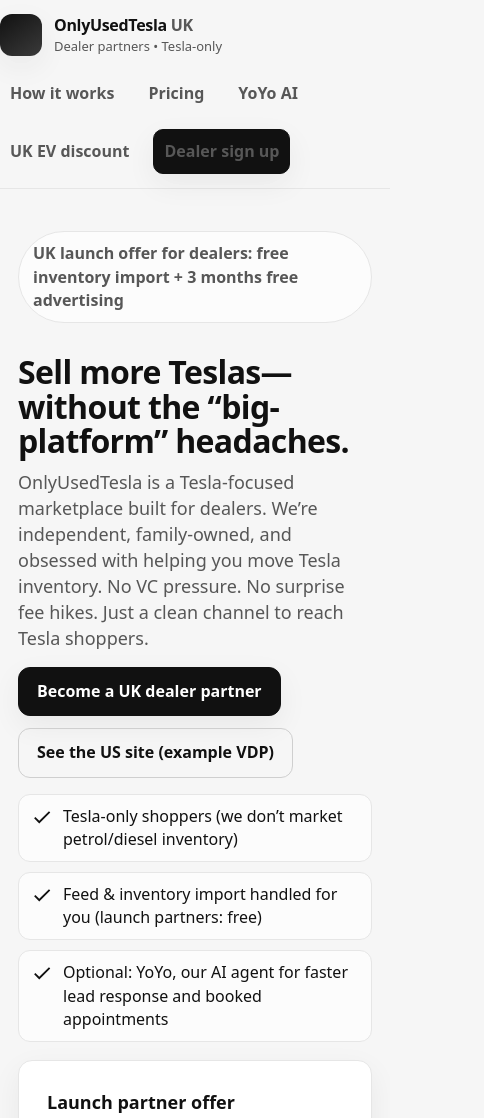
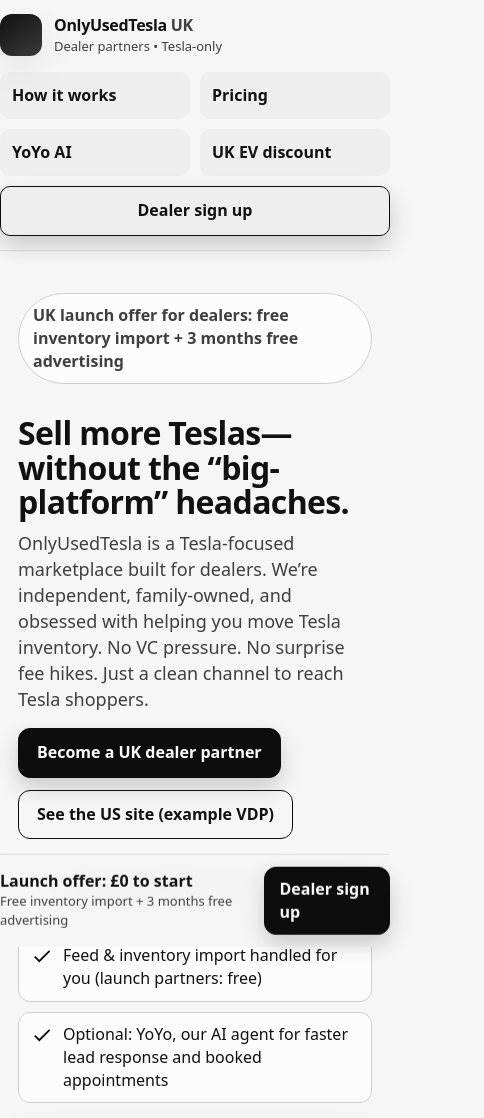
Before and after one commit to adamqureshi/out-uk, a plain HTML site: page index.html in a window 390 px wide. Shown: the top 1118 px of the page, 484 px wide, since content can reach past the window. Drawn offline with Linux system fonts and the light colour scheme.

Commit message:
Add files via upload

```diff
--- a/index.html
+++ b/index.html
@@ -400,7 +400,7 @@
               If you’d rather send your stock list directly (or want a cash offer for a Tesla in the UK), email us for now:
             </p>
             <p>
-              <a class="link" href="mailto:uk@onlyusedtesla.co.uk?subject=OnlyUsedTesla%20UK%20-%20Dealer%20Sign%20Up">uk@onlyusedtesla.co.uk</a>
+              <a class="link" href="mailto:<a class="link" href="mailto:uk@onlyusedtesla.co.uk">uk@onlyusedtesla.co.uk</a>?subject=OnlyUsedTesla%20UK%20-%20Dealer%20Sign%20Up"><a class="link" href="mailto:uk@onlyusedtesla.co.uk">uk@onlyusedtesla.co.uk</a></a>
             </p>
 
             <div class="divider"></div>
@@ -440,5 +440,17 @@
   </footer>
 
   <script src="script.js"></script>
+
+  <!-- Mobile quick CTA (subtle): keeps “Dealer sign up” visible on long pages -->
+  <div class="sticky-cta" id="stickyCta" aria-label="Quick dealer sign up">
+    <div class="wrap sticky-cta-inner">
+      <div class="sticky-cta-text">
+        <div class="sticky-cta-title">Launch offer: <strong>£0 to start</strong></div>
+        <div class="sticky-cta-sub">Free inventory import + 3 months free advertising</div>
+      </div>
+      <a class="btn btn-small" href="#signup">Dealer sign up</a>
+    </div>
+  </div>
+
 </body>
 </html>
--- a/script.js
+++ b/script.js
@@ -10,9 +10,8 @@
     showToast._t = window.setTimeout(() => toast.classList.remove('show'), 6000);
   };
 
-  if (!form) return;
-
-  form.addEventListener('submit', (e) => {
+  if (form) {
+    form.addEventListener('submit', (e) => {
     const action = (form.getAttribute('action') || '').trim();
 
     // If no backend endpoint is configured, prevent submission and guide the user.
@@ -25,4 +24,28 @@
     // If connected, let the browser submit normally, but give immediate feedback.
     showToast('Sending…');
   });
+  }
+
+  // Sticky mobile CTA (shows after a little scroll, hides when the sign-up form is in view)
+  const sticky = document.getElementById('stickyCta');
+  const signup = document.getElementById('signup');
+
+  const inViewport = (el) => {
+    if (!el) return false;
+    const r = el.getBoundingClientRect();
+    return r.top < window.innerHeight && r.bottom > 0;
+  };
+
+  const toggleSticky = () => {
+    if (!sticky) return;
+    const smallScreen = window.matchMedia('(max-width: 720px)').matches;
+    const scrolled = window.scrollY > 420;
+    const hideBecauseSignupVisible = signup && inViewport(signup);
+    sticky.classList.toggle('show', smallScreen && scrolled && !hideBecauseSignupVisible);
+  };
+
+  window.addEventListener('scroll', toggleSticky, { passive: true });
+  window.addEventListener('resize', toggleSticky);
+  toggleSticky();
+
 })();
--- a/styles.css
+++ b/styles.css
@@ -2,10 +2,10 @@
   --bg: #f6f6f6;
   --panel: #ffffff;
   --ink: #111111;
-  --muted: #575757;
-  --line: #e6e6e6;
+  --muted: #3f3f3f;
+  --line: #dedede;
   --soft: #fafafa;
-  --shadow: 0 10px 30px rgba(0,0,0,0.06);
+  --shadow: 0 12px 34px rgba(0,0,0,0.08);
   --radius: 14px;
   --radius-sm: 12px;
   --pad: 18px;
@@ -46,7 +46,7 @@
   height: auto;
   padding: 12px 14px;
   background: var(--panel);
-  border: 1px solid var(--line);
+  border: 1px solid #cfcfcf;
   border-radius: 10px;
   z-index: 999;
 }
@@ -108,25 +108,29 @@
   min-height: 46px;
   padding: 12px 18px;
   border-radius: 12px;
-  border: 1px solid #111;
-  background: #111;
-  color: #fff;
-  font-weight: 750;
+  border: 1px solid #0d0d0d;
+  background: #0d0d0d;
+  color: #ffffff;
+  font-weight: 780;
   text-decoration: none;
-  box-shadow: var(--shadow);
+  box-shadow: 0 10px 22px rgba(0,0,0,0.18);
   cursor: pointer;
 }
-.btn:hover{ transform: translateY(-1px); }
+.btn:hover{
+  transform: translateY(-1px);
+  background: #111111;
+}
 .btn:active{ transform: translateY(0px); }
-.btn:focus{ outline: 3px solid rgba(0,0,0,0.2); outline-offset: 2px; }
+.btn:focus{ outline: 3px solid rgba(0,0,0,0.25); outline-offset: 2px; }
+.btn:focus-visible{ outline: 3px solid #0d0d0d; outline-offset: 3px; }
 
 .btn-ghost{
   background: transparent;
   color: var(--ink);
-  border-color: #cfcfcf;
+  border-color: #0d0d0d;
   box-shadow: none;
 }
-.btn-ghost:hover{ background: rgba(0,0,0,0.04); }
+.btn-ghost:hover{ background: rgba(0,0,0,0.06); }
 
 .btn-small{
   min-height: 40px;
@@ -143,7 +147,7 @@
 .pill{
   display: inline-block;
   padding: 10px 14px;
-  border: 1px solid var(--line);
+  border: 1px solid #cfcfcf;
   border-radius: 999px;
   background: rgba(255,255,255,0.7);
   color: var(--muted);
@@ -190,7 +194,7 @@
   gap: 10px;
   align-items: flex-start;
   padding: 10px 12px;
-  border: 1px solid var(--line);
+  border: 1px solid #cfcfcf;
   border-radius: 12px;
   background: rgba(255,255,255,0.66);
 }
@@ -198,7 +202,7 @@
 
 .hero-card{
   background: var(--panel);
-  border: 1px solid var(--line);
+  border: 1px solid #cfcfcf;
   border-radius: var(--radius);
   padding: var(--pad-lg);
   box-shadow: var(--shadow);
@@ -211,7 +215,7 @@
 
 .mini-card{
   background: var(--soft);
-  border: 1px solid var(--line);
+  border: 1px solid #cfcfcf;
   border-radius: var(--radius-sm);
   padding: 14px;
 }
@@ -243,7 +247,7 @@
 
 .card{
   background: var(--panel);
-  border: 1px solid var(--line);
+  border: 1px solid #cfcfcf;
   border-radius: var(--radius);
   padding: var(--pad-lg);
   box-shadow: var(--shadow);
@@ -256,7 +260,7 @@
   letter-spacing: 0.02em;
   text-transform: uppercase;
   font-size: 12px;
-  border: 1px solid var(--line);
+  border: 1px solid #cfcfcf;
   padding: 6px 10px;
   border-radius: 999px;
   background: var(--soft);
@@ -280,7 +284,7 @@
   gap: 14px;
   padding: 18px 18px;
   border-radius: var(--radius);
-  border: 1px solid var(--line);
+  border: 1px solid #cfcfcf;
   background: linear-gradient(180deg, rgba(255,255,255,0.85), rgba(255,255,255,0.6));
 }
 .callout-title{ font-weight: 850; margin-bottom: 3px; }
@@ -297,7 +301,7 @@
 /* Preview */
 .preview{
   background: var(--panel);
-  border: 1px solid var(--line);
+  border: 1px solid #cfcfcf;
   border-radius: var(--radius);
   padding: var(--pad-lg);
   box-shadow: var(--shadow);
@@ -319,7 +323,7 @@
 }
 
 .listing{
-  border: 1px solid var(--line);
+  border: 1px solid #cfcfcf;
   border-radius: var(--radius-sm);
   overflow: hidden;
   background: var(--soft);
@@ -354,7 +358,7 @@
 textarea{ min-height: 110px; resize: vertical; }
 input:focus, select:focus, textarea:focus{ outline: 3px solid rgba(0,0,0,0.18); border-color: #c6c6c6; }
 
-fieldset{ border: 1px solid var(--line); border-radius: var(--radius-sm); padding: 14px; }
+fieldset{ border: 1px solid #cfcfcf; border-radius: var(--radius-sm); padding: 14px; }
 legend{ font-weight: 850; padding: 0 6px; color: var(--muted); }
 
 .check{
@@ -375,7 +379,7 @@
   display: inline-block;
   padding: 10px 12px;
   border-radius: 12px;
-  border: 1px solid var(--line);
+  border: 1px solid #cfcfcf;
   background: var(--soft);
   color: var(--muted);
   font-weight: 650;
@@ -386,7 +390,7 @@
   display: none;
   padding: 12px 14px;
   border-radius: 12px;
-  border: 1px solid var(--line);
+  border: 1px solid #cfcfcf;
   background: rgba(0,0,0,0.04);
   color: var(--muted);
 }
@@ -425,9 +429,63 @@
   .listing-grid{ grid-template-columns: 1fr; }
 }
 @media (max-width: 720px){
+  body{ padding-bottom: 86px; }
   .grid-2{ grid-template-columns: 1fr; }
   .field-row{ grid-template-columns: 1fr; }
-  .nav{ justify-content: flex-start; }
   .header-inner{ align-items: flex-start; flex-direction: column; }
+
+  /* Make the nav easier to tap; keep the sign-up CTA prominent */
+  .nav{
+    width: 100%;
+    display: grid;
+    grid-template-columns: repeat(2, minmax(0, 1fr));
+    gap: 10px;
+  }
+  .nav a{
+    background: rgba(0,0,0,0.03);
+    color: var(--ink);
+    padding: 12px 12px;
+  }
+  .nav a.btn{
+    grid-column: 1 / -1;
+    justify-self: stretch;
+  }
+
   .callout{ flex-direction: column; align-items: flex-start; }
 }
+
+/* Form focus */
+input:focus-visible, select:focus-visible, textarea:focus-visible{
+  outline: 3px solid rgba(13,13,13,0.25);
+  outline-offset: 2px;
+  border-color: #0d0d0d;
+}
+
+/* Sticky mobile CTA (subtle) */
+.sticky-cta{
+  position: fixed;
+  left: 0;
+  right: 0;
+  bottom: 0;
+  z-index: 80;
+  background: rgba(246,246,246,0.92);
+  backdrop-filter: blur(10px);
+  border-top: 1px solid var(--line);
+  transform: translateY(110%);
+  transition: transform 180ms ease;
+}
+.sticky-cta.show{ transform: translateY(0); }
+.sticky-cta-inner{
+  display: flex;
+  align-items: center;
+  justify-content: space-between;
+  gap: 12px;
+  padding: 12px 0;
+}
+.sticky-cta-text{ min-width: 0; }
+.sticky-cta-title{ font-weight: 750; line-height: 1.15; }
+.sticky-cta-sub{ color: var(--muted); font-size: 13px; margin-top: 2px; }
+
+@media (min-width: 721px){
+  .sticky-cta{ display: none; }
+}
```
